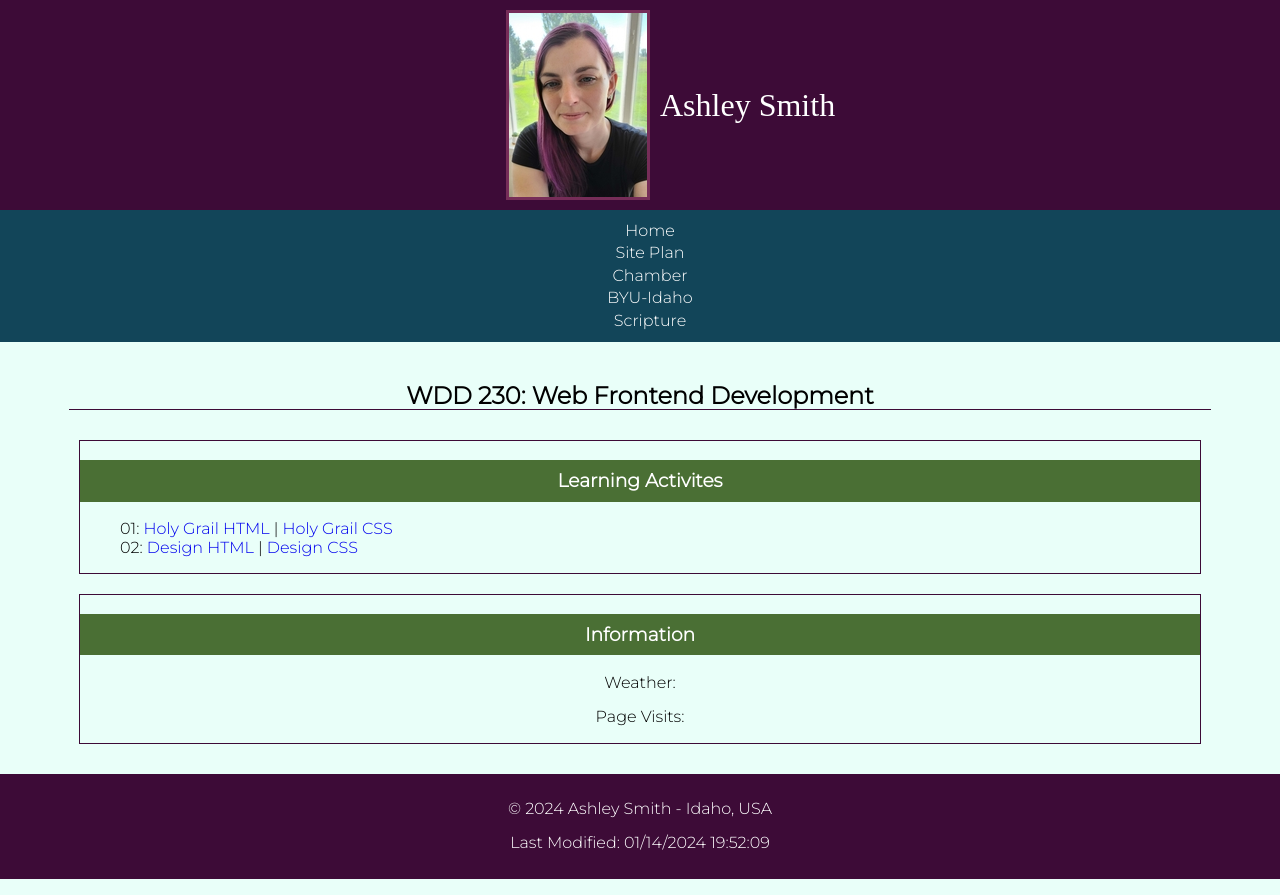
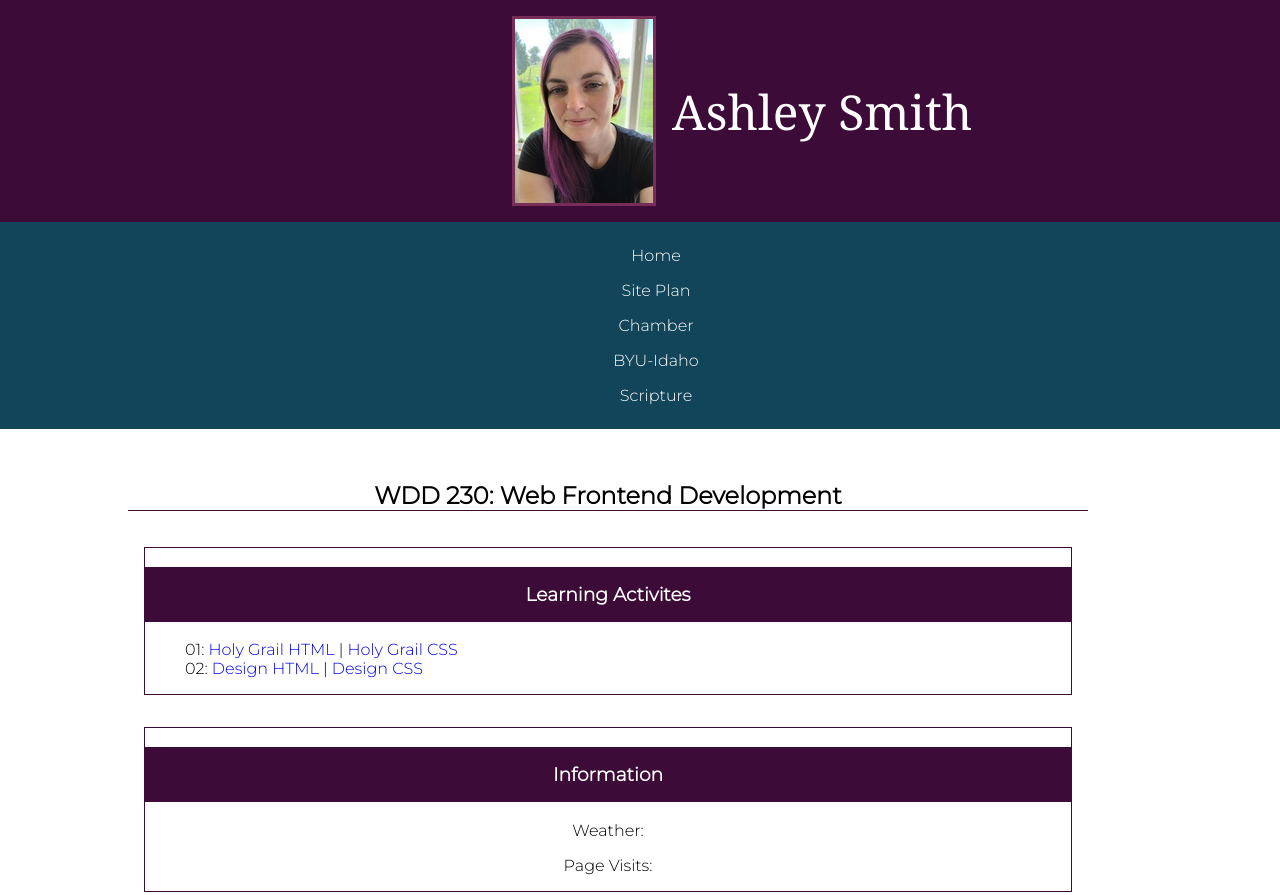
Before and after one commit to ashesmsmith/wdd230, a plain HTML site: page index.html in a window 1280 px wide. Shown: the top 895 px of the page. Drawn offline with Linux system fonts and the light colour scheme; a web font is replaced by a local one.

Commit message:
revert back to using only base.css file.

```diff
--- a/index.html
+++ b/index.html
@@ -10,8 +10,8 @@
     <meta property="og:title" content="Ashley Smith">
     <meta property="og:type" content="website">
     <meta property="og:image" content="https://images.unsplash.com/photo-1618193127816-70bbe59fe1e7?q=80&w=1113&auto=format&fit=crop&ixlib=rb-4.0.3&ixid=M3wxMjA3fDB8MHxwaG90by1wYWdlfHx8fGVufDB8fHx8fA%3D%3D">
-    <meta property="og:url"content="https://ashesmsmith.github.io/wdd230/">
-    <link rel="stylesheet" href="styles/normalize.css">
+    <meta property="og:url" content="https://ashesmsmith.github.io/wdd230/">
+    <!-- <link rel="stylesheet" href="styles/normalize.css"> When used there is a CSS Error-->
     <link rel=stylesheet href="styles/base.css">
     <link rel="icon" href="favicon.ico">
 </head>
--- a/styles/base.css
+++ b/styles/base.css
@@ -2,7 +2,7 @@
 
 body {
     font-family: 'Montserrat', Tahoma, Airal;
-    background-color: #E9FFF9;
+    background-color: white;
     margin: 0; /* margin and padding 0 makes the header take up the whole space */
     padding: 0;
 }
@@ -11,7 +11,7 @@ body {
 header {
     background-color: #3D0B37;
     width: 100%;
-    padding: 10px;
+    padding: 1rem;
     display: grid;
     grid-template-columns: 1fr 45% 45% 1fr;
 }
@@ -24,10 +24,11 @@ header img {
 
 h1 {
     grid-column: 3/4;
-    font-family: 'Moon Dance';
+    font-family: 'Moon Dance', Georgia;
     font-weight: normal;
+    font-size: 3rem;
     color: white;
-    padding: 10px;
+    padding: 1rem;
     align-self: center;
     justify-self: start;
 }
@@ -37,19 +38,19 @@ nav {
     background-color: #124559;
     color: white;
     width: 100%;
-    padding: 10px;
+    padding: 1rem;
     text-align: center;
 }
 
 nav a {
     color: white;
-    padding: 2px;
+    padding: .5rem;
     text-decoration: none; /* removes underline from hyperlink */
     display: block; /* Makes the nav items lineup vertically */
 }
 
 nav a:hover {
-    background-color: #54838C;
+    background-color: #5C8F99;
     color: white;
     font-weight: bold;
 }
@@ -57,12 +58,11 @@ nav a:hover {
 /* Main Elements */
 main {
     width: 90%;
-    padding: 10px;
-    margin: 10px;
-    align-self: center;
-    justify-self: center;
+    padding: 1rem;
+    margin: 1rem;
+    justify-content: center;
     display: grid;
-    grid-template-columns: 5px auto 5px;
+    grid-template-columns: .5fr 5fr .5fr;
 }
 
 main h2 {
@@ -73,7 +73,7 @@ main h2 {
 
 .card {
     grid-column: 2/3;
-    margin: 10px;
+    margin: 1rem;
     text-align: center;
     border: 1px solid #3D0B37;
 }
@@ -83,15 +83,15 @@ main a {
 }
 
 main a:hover {
-    background-color: #124559;
+    background-color: #5C8F99;
     color: white;
     font-weight: bold;
 }
 
 main h3 {
-    background-color: #4A6F34;
+    background-color: #3D0B37;
     color: white;
-    padding: 10px;
+    padding: 1rem;
     text-align: center;
 }
 
@@ -104,6 +104,6 @@ ul {
 footer {
     background-color: #3D0B37;
     color: white;
-    padding: 10px;
+    padding: 1rem;
     text-align: center;
 }
```
